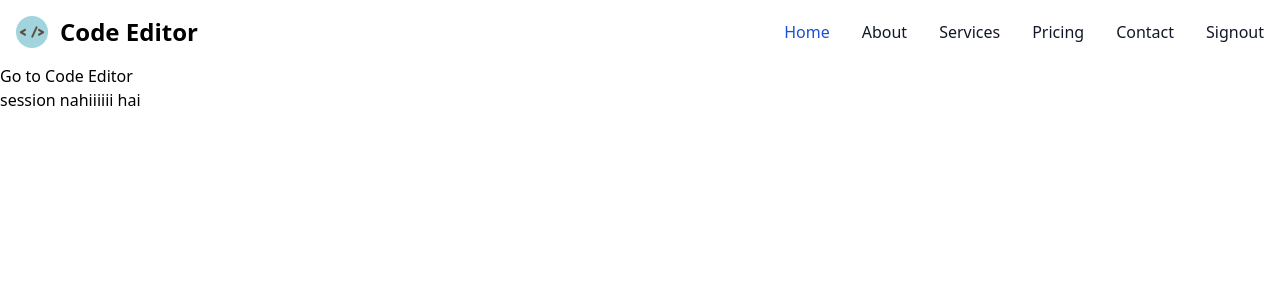
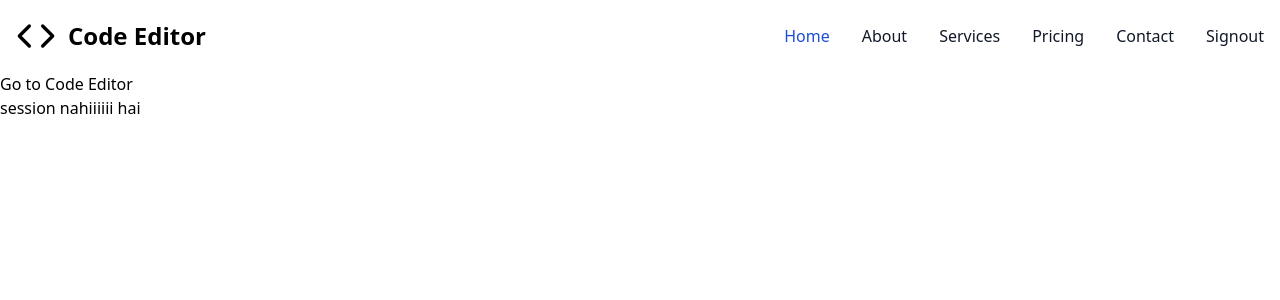
Before and after one commit to rahulhingve/rtctd, a Next.js app in the folder apps/web/: page /dashboard in a window 1280 px wide. Shown: the top 300 px of the page. Built offline with nearby package versions, Linux system fonts and the light colour scheme; no server answers.

Commit message:
Updated Appbar

```diff
--- a/apps/web/app/components/Appbar.tsx
+++ b/apps/web/app/components/Appbar.tsx
@@ -3,25 +3,26 @@ import React from 'react'
 import Image from "next/image"
 import { redirect } from 'next/navigation'
 import Link from 'next/link'
+import { signOut } from 'next-auth/react'
 
 const Appbar = () => {
   return (
 
 
-<nav className="bg-white border-gray-200 dark:bg-gray-900">
+<nav className="bg-white border-gray-200 dark:bg-black">
   <div className="max-w-screen-xl flex flex-wrap items-center justify-between mx-auto p-4">
     <a href="/" className="flex items-center space-x-3 ">
-        <img src="code.png" className="h-8" alt="Logo" />
+    <CodeIcon className="h-10 w-10 text-muted-foreground" />
         <span className="self-center text-2xl font-semibold whitespace-nowrap dark:text-white">Code Editor</span>
     </a>
     <button data-collapse-toggle="navbar-default" type="button" className="inline-flex items-center p-2 w-10 h-10 justify-center text-sm text-gray-500 rounded-lg md:hidden hover:bg-gray-100 focus:outline-none focus:ring-2 focus:ring-gray-200 dark:text-gray-400 dark:hover:bg-gray-700 dark:focus:ring-gray-600" aria-controls="navbar-default" aria-expanded="false">
         <span className="sr-only">Open main menu</span>
         <svg className="w-5 h-5" aria-hidden="true" xmlns="http://www.w3.org/2000/svg" fill="none" viewBox="0 0 17 14">
-            <path stroke="currentColor" stroke-linecap="round" stroke-linejoin="round" stroke-width="2" d="M1 1h15M1 7h15M1 13h15"/>
+            <path stroke="currentColor"   d="M1 1h15M1 7h15M1 13h15"/>
         </svg>
     </button>
     <div className="hidden w-full md:block md:w-auto" id="navbar-default">
-      <ul className="font-medium flex flex-col p-4 md:p-0 mt-4 border border-gray-100 rounded-lg bg-gray-50 md:flex-row md:space-x-8 rtl:space-x-reverse md:mt-0 md:border-0 md:bg-white dark:bg-gray-800 md:dark:bg-gray-900 dark:border-gray-700">
+      <ul className="font-medium flex flex-col p-4 md:p-0 mt-4 border border-gray-100 rounded-lg bg-gray-50 md:flex-row md:space-x-8 rtl:space-x-reverse md:mt-0 md:border-0 md:bg-white dark:bg-black md:dark:bg-black dark:border-gray-700">
         <li>
           <a href="#" className="block py-2 px-3 text-white bg-blue-700 rounded md:bg-transparent md:text-blue-700 md:p-0 dark:text-white md:dark:text-blue-500" aria-current="page">Home</a>
         </li>
@@ -38,7 +39,7 @@ const Appbar = () => {
           <a href="#" className="block py-2 px-3 text-gray-900 rounded hover:bg-gray-100 md:hover:bg-transparent md:border-0 md:hover:text-blue-700 md:p-0 dark:text-white md:dark:hover:text-blue-500 dark:hover:bg-gray-700 dark:hover:text-white md:dark:hover:bg-transparent">Contact</a>
         </li>
         <li>
-          <Link href="/api/auth/signout" className="block py-2 px-3 text-gray-900 rounded hover:bg-gray-100 md:hover:bg-transparent md:border-0 md:hover:text-blue-700 md:p-0 dark:text-white md:dark:hover:text-blue-500 dark:hover:bg-gray-700 dark:hover:text-white md:dark:hover:bg-transparent">Signout</Link>
+          <button onClick={()=>signOut({ callbackUrl: 'http://localhost:3000/dashboard' })} className="block py-2 px-3 text-gray-900 rounded hover:bg-gray-100 md:hover:bg-transparent md:border-0 md:hover:text-blue-700 md:p-0 dark:text-white md:dark:hover:text-blue-500 dark:hover:bg-gray-700 dark:hover:text-white md:dark:hover:bg-transparent">Signout</button>
 
         </li>
       </ul>
@@ -49,4 +50,24 @@ const Appbar = () => {
   )
 }
 
+function CodeIcon(props:any) {
+  return (
+    <svg
+      {...props}
+      xmlns="http://www.w3.org/2000/svg"
+      width="24"
+      height="24"
+      viewBox="0 0 24 24"
+      fill="none"
+      stroke="currentColor"
+      strokeWidth="2"
+      strokeLinecap="round"
+      strokeLinejoin="round"
+    >
+      <polyline points="16 18 22 12 16 6" />
+      <polyline points="8 6 2 12 8 18" />
+    </svg>
+  )
+}
+
 export default Appbar
```
